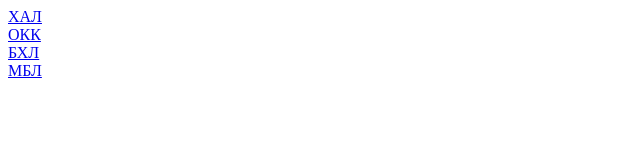
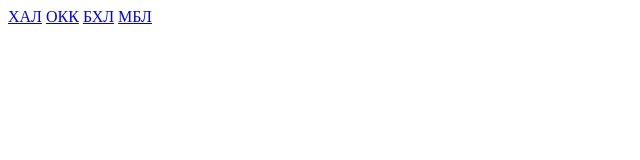
Before and after one commit to Daniil-404/Daniil-404.github.io, a plain HTML site: page index.html in a window 1280 px wide. Shown: the whole page, without its empty margins (0-640 px from the left). Drawn offline with Linux system fonts and the light colour scheme.

Commit message:
index.html

```diff
--- a/index.html
+++ b/index.html
@@ -4,11 +4,12 @@
     <meta charset="UTF-8">
     <meta name="viewport" content="width=device-width, initial-scale=1.0">
     <title>Всплывающее окно</title>
+    <link rel="stylesheet" href="styles.css">
 </head>
 <body>
-    <a href="http://krv-scad03/Scada/View.aspx?viewID=89">ХАЛ</a><br>
-    <a href="http://krv-scad03/Scada/View.aspx?viewID=90">ОКК</a><br>
-    <a href="http://krv-scad03/Scada/View.aspx?viewID=91">БХЛ</a><br>
+    <a href="http://krv-scad03/Scada/View.aspx?viewID=89">ХАЛ</a>
+    <a href="http://krv-scad03/Scada/View.aspx?viewID=90">ОКК</a>
+    <a href="http://krv-scad03/Scada/View.aspx?viewID=91">БХЛ</a>
     <a href="http://krv-scad03/Scada/View.aspx?viewID=92">МБЛ</a>
 </body>
 </html>
```
